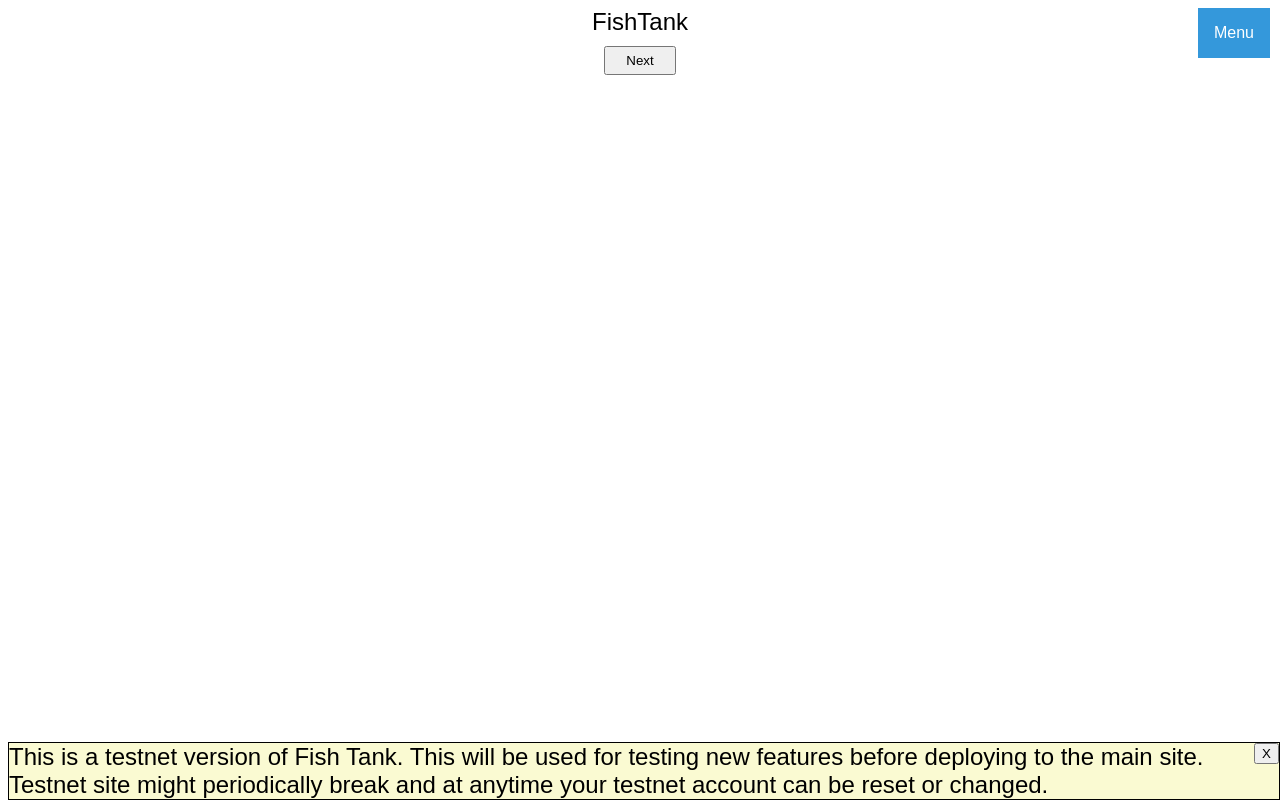
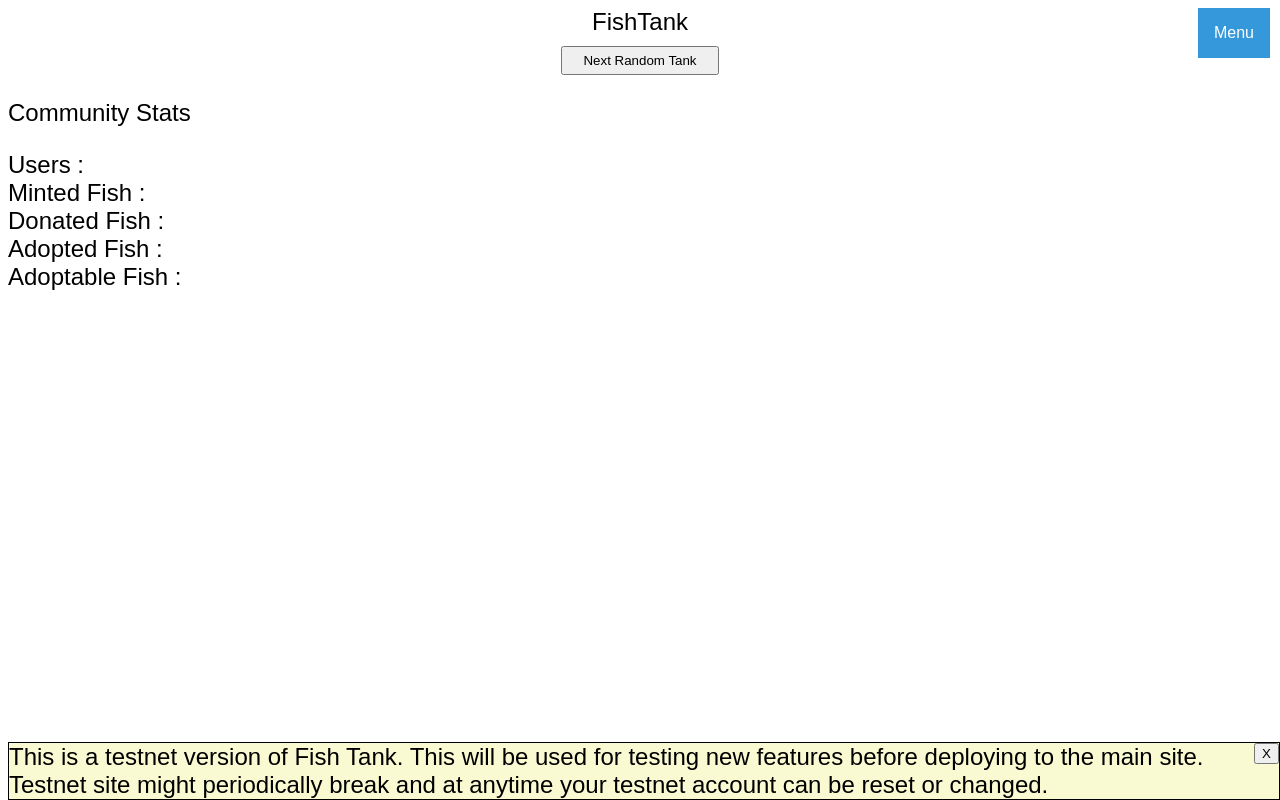
Before and after one commit to rscrivens/FishTank, a website: page src/FishTank_assets/src/index.html in a window 1280 px wide. Drawn offline with Linux system fonts and the light colour scheme; files that its build step writes are made by us from their sources.

Commit message:
* Added community stats to the random page * Cleaned up some logging

```diff
--- a/src/FishTank_assets/src/index.html
+++ b/src/FishTank_assets/src/index.html
@@ -31,16 +31,24 @@
       <object id="tankobj" data="tank.svg"></object>
     </section>
 
+    <section id="selectedfishsection" class="infosection hidden">
+      <p>Selected fish Summary:</p>
+      <div id="selectedtablesection" class="infotable"></div>
+    </section>
+
     <section id="randomsection" class="actionssection">
-      <button id="nextrandom" class="action">Next</button>
+      <button id="nextrandom" class="action" title="Click to load a random tank from the community">Next Random Tank</button>
+      <div>
+        <p>Community Stats</p>
+        <div>Users : <Text id="serverstats_users"></Text></div>
+        <div>Minted Fish : <Text id="serverstats_minted"></Text></div>
+        <div>Donated Fish : <Text id="serverstats_donated"></Text></div>
+        <div>Adopted Fish : <Text id="serverstats_adopted"></Text></div>
+        <div>Adoptable Fish : <Text id="serverstats_adoptable"></Text></div>
+      </div>
     </section>
 
     <section id="displaysection" class="actionssection hidden">
-    </section>
-
-    <section id="selectedfishsection" class="infosection hidden">
-      <p>Selected fish Summary:</p>
-      <div id="selectedtablesection" class="infotable"></div>
     </section>
 
     <section id="storagesection" class="actionssection hidden">
```
Also changed, not shown: src/FishTank_assets/src/index.js (+11 -0 lines), 2 other files.
